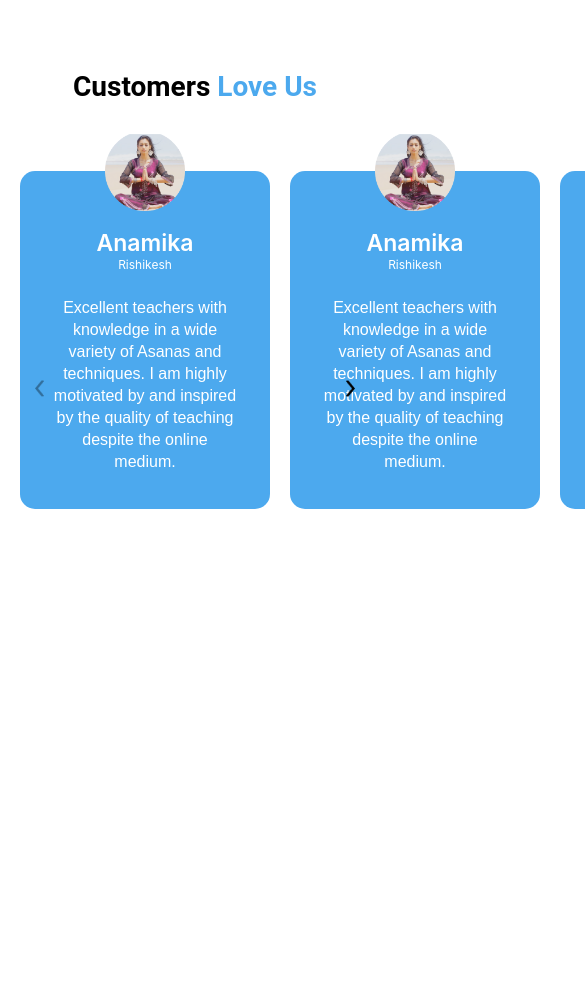
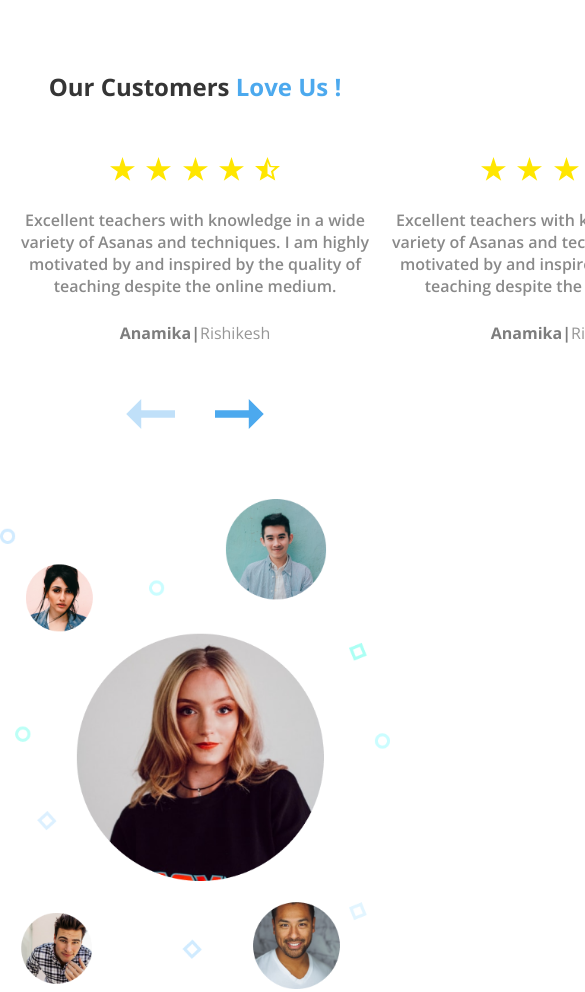
Before and after one commit to Abhishek742/HealthHighway-Testimonials, a plain HTML site: page index.html in a window 390 px wide. Shown: the top 992 px of the page, 585 px wide, since content can reach past the window. Before the commit the page ends 844 px from the top, so only its background shows below. Drawn offline with nearby package versions, Linux system fonts and the light colour scheme.

Commit message:
Add files via upload

```diff
--- a/index.html
+++ b/index.html
@@ -4,76 +4,92 @@
     <meta charset="UTF-8" />
     <meta http-equiv="X-UA-Compatible" content="IE=edge" />
     <meta name="viewport" content="width=device-width, initial-scale=1.0" />
-    <!-- Link Swiper's CSS -->
     <link
       rel="stylesheet"
       href="https://unpkg.com/swiper/swiper-bundle.min.css"
     />
-
-    <link rel="stylesheet" href="./testimonial.css" />
-    <title>Testimonial Slider</title>
+    <link rel="stylesheet" href="./testimonials.css" />
+    <title>Testimonials section</title>
   </head>
   <body>
     <section id="testimonials">
-      <h2 id="testimonials-heading">Customers <span>Love Us</span></h2>
+      <div id="testimonial-main">
+        <h2 id="testimonials-heading">Our Customers <span>Love Us !</span></h2>
+
         <div class="testimonial-container">
-        <div class="swiper-container myTestmonialSwiper">
+          <div class="swiper-container myTestimonialSwiper">
             <div class="swiper-wrapper">
               <div class="swiper-slide testimonial">
-              <div class="testimonial-user">
-                <img src="./images/testimonial-user.png" alt="" />
-                <h3 class="testimonial-name">Anamika</h3>
-                <p class="testimonial-user-location">Rishikesh</p>
+                <div class="testimonial-ratings">
+                  <img src="./images/testimonial-star_full.svg" alt="" />
+                  <img src="./images/testimonial-star_full.svg" alt="" />
+                  <img src="./images/testimonial-star_full.svg" alt="" />
+                  <img src="./images/testimonial-star_full.svg" alt="" />
+                  <img src="./images/testimonial-star_half.svg" alt="" />
                 </div>
-              <div class="testimonial-review">
                 <p>
                   Excellent teachers with knowledge in a wide variety of Asanas
                   and techniques. I am highly motivated by and inspired by the
                   quality of teaching despite the online medium.
                 </p>
+                <div class="testimonial-user-profile">
+                  <h4>Anamika|</h4>
+                  <p>Rishikesh</p>
                 </div>
               </div>
               <div class="swiper-slide testimonial">
-              <div class="testimonial-user">
-                <img src="./images/testimonial-user.png" alt="" />
-                <h3 class="testimonial-name">Anamika</h3>
-                <p class="testimonial-user-location">Rishikesh</p>
+                <div class="testimonial-ratings">
+                  <img src="./images/testimonial-star_full.svg" alt="" />
+                  <img src="./images/testimonial-star_full.svg" alt="" />
+                  <img src="./images/testimonial-star_full.svg" alt="" />
+                  <img src="./images/testimonial-star_full.svg" alt="" />
+                  <img src="./images/testimonial-star_half.svg" alt="" />
                 </div>
-              <div class="testimonial-review">
                 <p>
                   Excellent teachers with knowledge in a wide variety of Asanas
                   and techniques. I am highly motivated by and inspired by the
                   quality of teaching despite the online medium.
                 </p>
+                <div class="testimonial-user-profile">
+                  <h4>Anamika|</h4>
+                  <p>Rishikesh</p>
                 </div>
               </div>
               <div class="swiper-slide testimonial">
-              <div class="testimonial-user">
-                <img src="./images/testimonial-user.png" alt="" />
-                <h3 class="testimonial-name">Anamika</h3>
-                <p class="testimonial-user-location">Rishikesh</p>
+                <div class="testimonial-ratings">
+                  <img src="./images/testimonial-star_full.svg" alt="" />
+                  <img src="./images/testimonial-star_full.svg" alt="" />
+                  <img src="./images/testimonial-star_full.svg" alt="" />
+                  <img src="./images/testimonial-star_full.svg" alt="" />
+                  <img src="./images/testimonial-star_half.svg" alt="" />
                 </div>
-              <div class="testimonial-review">
                 <p>
                   Excellent teachers with knowledge in a wide variety of Asanas
                   and techniques. I am highly motivated by and inspired by the
                   quality of teaching despite the online medium.
                 </p>
+                <div class="testimonial-user-profile">
+                  <h4>Anamika|</h4>
+                  <p>Rishikesh</p>
                 </div>
               </div>
             </div>
           </div>
+          <div class="testimonial-controls">
             <img
-          src="./images/testimonial-arrow.png"
+              src="./images/testimonial-arrow.svg"
+              class="swiper-button-prev"
+              alt=""
+            />
+            <img
+              src="./images/testimonial-arrow.svg"
               class="swiper-button-next"
               alt=""
             />
-        <img
-          src="./images/testimonial-arrow.png"
-          class="swiper-button-prev"
-          alt=""
-        />
           </div>
+        </div>
+      </div>
+      <img src="./images/testimonials-images.png" alt="" />
     </section>
 
     <!-- Swiper JS -->
@@ -81,7 +97,7 @@
 
     <!-- Initialize Swiper -->
     <script>
-      var swiper = new Swiper(".myTestmonialSwiper", {
+      var swiper = new Swiper(".myTestimonialSwiper", {
         spaceBetween: 20,
         // loop:true,
         navigation: {
--- /dev/null
+++ b/testimonials.css
@@ -0,0 +1,198 @@
+@import url("https://fonts.googleapis.com/css2?family=Open+Sans:wght@400;600;700&display=swap");
+
+* {
+  margin: 0;
+  padding: 0;
+  box-sizing: border-box;
+}
+
+#testimonials {
+  font-family: "Open Sans", sans-serif;
+  padding: 80px 0;
+  display: flex;
+  justify-content: center;
+  align-items: center;
+  gap: 70px;
+}
+/* testimonial-main */
+#testimonial-main {
+  margin: 60px 0 60px 30px;
+  width: 700px;
+}
+#testimonials-heading {
+  font-size: 42px;
+  font-weight: 700;
+  color: #353535;
+  margin-bottom: 90px;
+}
+.testimonial-container {
+  width: 100%;
+}
+#testimonials .myTestimonialSwiper {
+  width: 100%;
+}
+#testimonials .swiper-wrapper {
+  width: 100%;
+}
+
+#testimonials-heading span {
+  color: #4ca9ee;
+}
+.testimonial-ratings {
+  margin-bottom: 43px;
+}
+.testimonial-ratings img {
+  margin: 3.5px;
+}
+.testimonial > p {
+  /* width: 100%; */
+  /* text-overflow: ; */
+  font-weight: 600;
+  font-size: 22px;
+  color: #898989;
+  margin-bottom: 40px;
+}
+.testimonial-user-profile {
+  font-size: 24px;
+  display: flex;
+}
+.testimonial-user-profile {
+  margin-bottom: 25px;
+}
+.testimonial-user-profile h4 {
+  font-weight: 700;
+  color: #7d7d7d;
+}
+.testimonial-user-profile p {
+  font-weight: 400;
+  color: #969696;
+}
+.testimonial-controls {
+  display: flex;
+  gap: 40px;
+}
+.swiper-button-prev,
+.swiper-button-next {
+  all: unset;
+}
+.swiper-button-prev {
+  transform: rotateZ(180deg);
+}
+.swiper-button-next.swiper-button-disabled,
+.swiper-button-prev.swiper-button-disabled {
+  fill: #cfcfcf;
+}
+#testimonials > img {
+  width: 513px;
+  height: 100%;
+}
+/* testimonial main ends */
+@media (max-width: 1300px) {
+  #testimonials {
+    justify-content: space-around;
+  }
+  #testimonial-main {
+    width: 500px;
+  }
+  #testimonials-heading {
+    font-size: 38px;
+    margin-bottom: 80px;
+  }
+  .testimonial-ratings {
+    margin-bottom: 20px;
+  }
+  #testimonials > img {
+    width: 450px;
+  }
+  .testimonial > p {
+    font-size: 20px;
+  }
+  .testimonial-user-profile {
+    font-size: 22px;
+  }
+}
+@media (max-width: 1050px) {
+  #testimonials {
+    gap: 40px;
+  }
+  #testimonial-main {
+    width: 300px;
+  }
+  #testimonials-heading {
+    margin-bottom: 50px;
+  }
+  .testimonial > p {
+    font-size: 18px;
+    margin-bottom: 25px;
+  }
+  .testimonial-user-profile {
+    font-size: 18px;
+  }
+  #testimonials > img {
+    width: 380px;
+  }
+}
+@media (max-width: 768px) {
+  #testimonials {
+    flex-wrap: wrap;
+    padding: 40px 0;
+  }
+  #testimonial-main {
+    width: 90%;
+    margin: 30px auto;
+  }
+  #testimonials-heading {
+    font-size: 32px;
+    text-align: center;
+  }
+  #testimonials .swiper-wrapper {
+    width: 95%;
+    margin-bottom: 30px;
+  }
+  .testimonial-container {
+    display: flex;
+    flex-direction: column;
+  }
+  .testimonial-controls {
+    margin: 0 auto;
+  }
+  .testimonial {
+    display: flex;
+    flex-direction: column;
+    align-items: center;
+  }
+  .testimonial > p {
+    text-align: center;
+  }
+  #testimonials > img {
+    width: 100%;
+  }
+}
+@media (max-width: 450px) {
+  #testimonials-heading {
+    font-size: 24px;
+  }
+  .testimonial-ratings img {
+    width: 25px;
+  }
+  .testimonial > p,
+  .testimonial-user-profile {
+    font-size: 16px;
+  }
+}
+@media (max-width: 345px) {
+  #testimonials-heading {
+    font-size: 20px;
+  }
+  .testimonial-ratings img {
+    width: 20px;
+  }
+  .testimonial > p,
+  .testimonial-user-profile {
+    font-size: 14px;
+  }
+  .swiper-button-prev,
+  .swiper-button-next {
+    width: 35px;
+  }
+}
```
Also changed, not shown: images/testimonial-arrow.svg (added), images/testimonial-background.svg (added), images/testimonial-star_full.svg (added), images/testimonial-star_half.svg (added), images/testimonials-images.png (added). Lines whose indentation alone changed are shown as unchanged.
